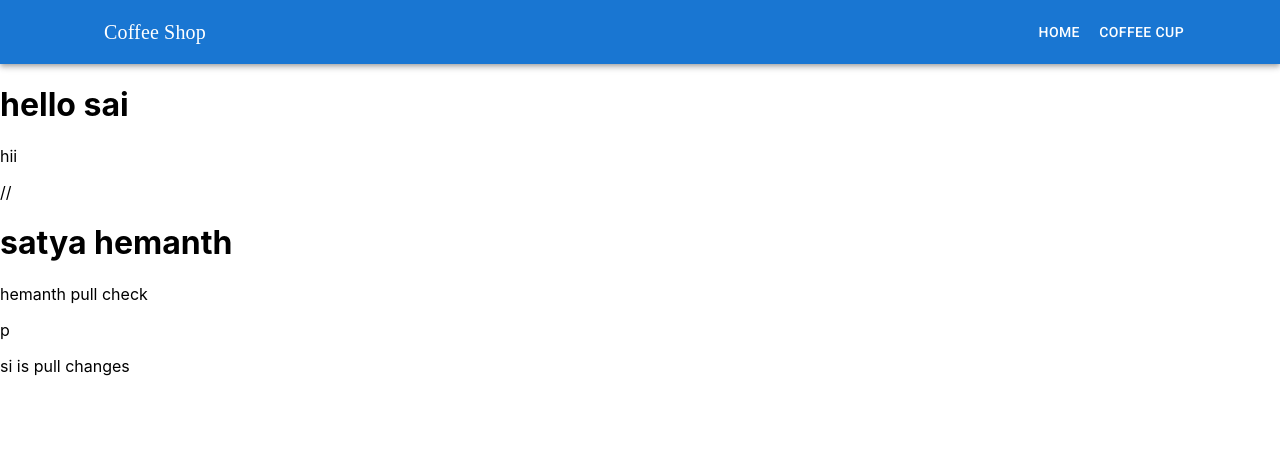
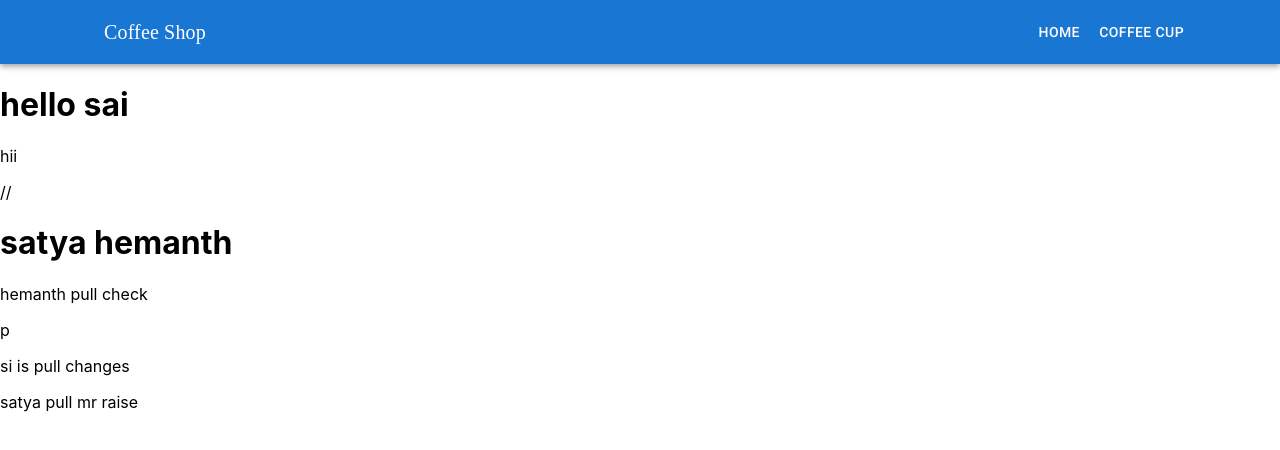
Before and after one commit to rebelsatya/react-demo, a React (Create React App) app: page / in a window 1280 px wide. Shown: the top 450 px of the page. Built offline with nearby package versions, Linux system fonts and the light colour scheme; some icons are missing; a web font is replaced by a local one.

Commit message:
Add new paragraph for 'satya pull mr raise'

```diff
--- a/src/App.js
+++ b/src/App.js
@@ -19,6 +19,7 @@ function App(){
     <p>hemanth pull check</p>
     <p>p</p>
     <p>si is pull changes</p>
+    <p>satya pull mr raise</p>
 
     </>
   )
```
